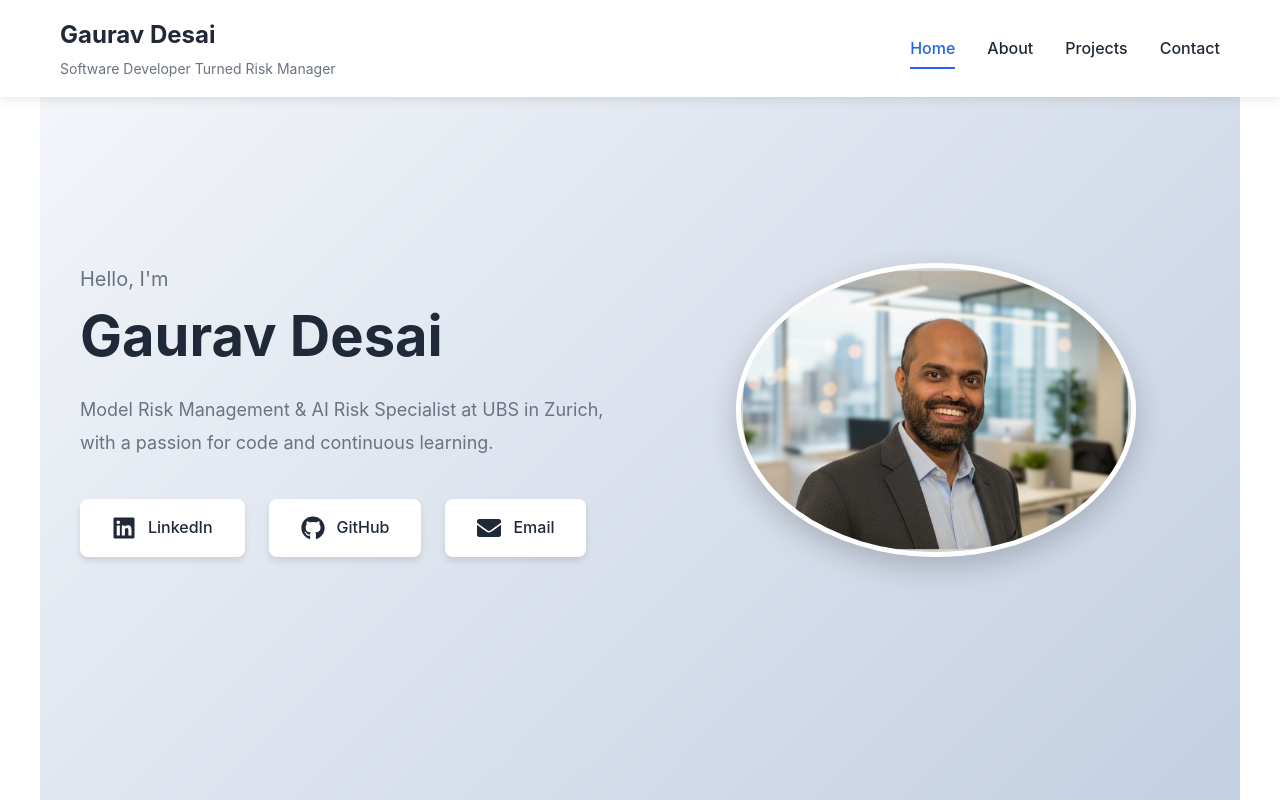
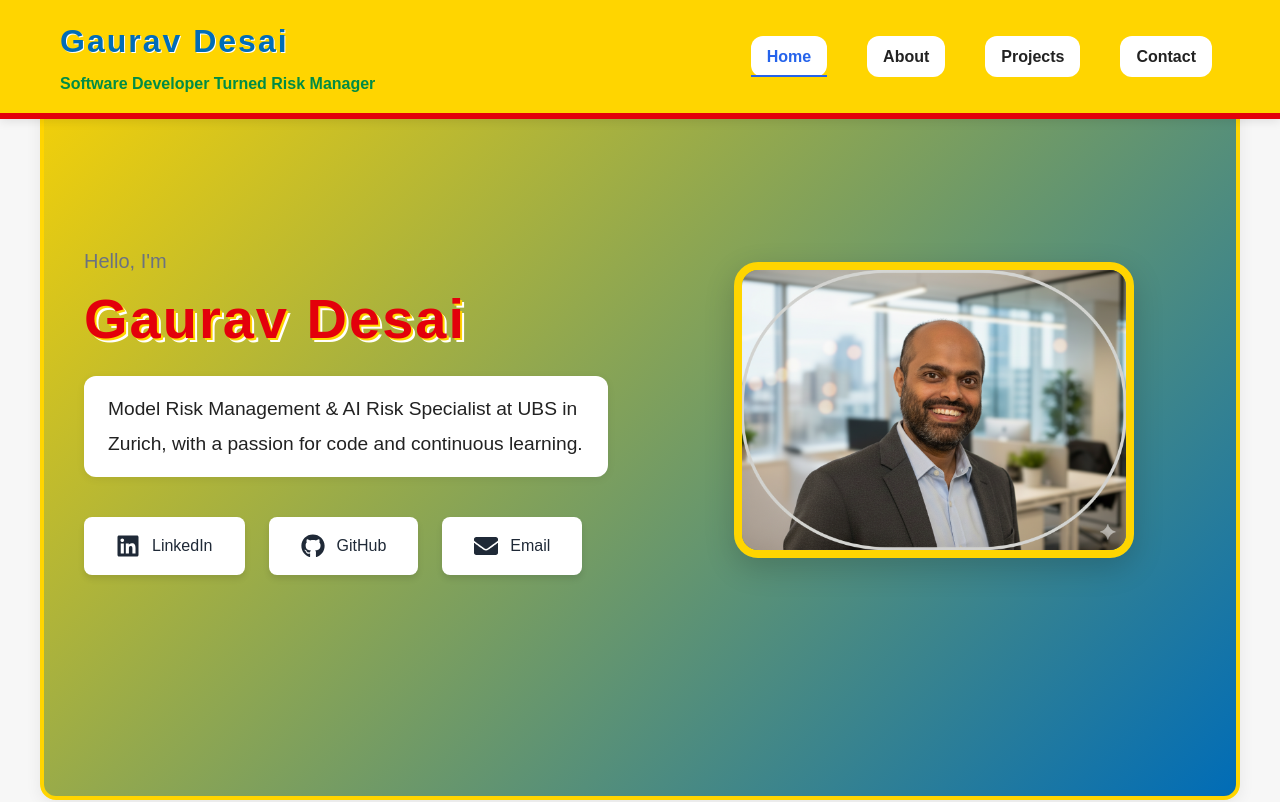
Before and after one commit to gauravkdesai/gauravdesai_website, a React (Vite) app: page / in a window 1280 px wide. Shown: the top 802 px of the page. Built offline with nearby package versions, Linux system fonts and the light colour scheme.

Commit message:
lego style theme

```diff
--- a/index.html
+++ b/index.html
@@ -5,6 +5,9 @@
     <link rel="icon" type="image/svg+xml" href="/favicon.svg" />
     <link rel="apple-touch-icon" sizes="180x180" href="/favicon.svg" />
     <meta name="viewport" content="width=device-width, initial-scale=1.0" />
+    <meta name="keywords" content="AI, Model Risk, Machine Learning, Analytics, Full Stack, Gaurav Desai, Portfolio, Data Science, Software Engineering" />
+    <meta name="robots" content="index, follow" />
+    <meta name="author" content="Gaurav Desai" />
     <meta
       name="description"
       content="Gaurav Desai is an AI and model risk engineer specializing in ML governance, analytics, and full-stack solutions. Explore projects, experience, and ways to collaborate."
--- a/src/App.css
+++ b/src/App.css
@@ -2,6 +2,8 @@
   min-height: 100vh;
   display: flex;
   flex-direction: column;
+  font-family: 'Montserrat', 'Nunito', Arial, sans-serif;
+  background: #f7f7f7;
 }
 
 main {
@@ -14,6 +16,11 @@
   max-width: 1200px;
   margin: 0 auto;
   width: 100%;
+  background: #fff;
+  border-radius: 16px;
+  box-shadow: 0 4px 16px rgba(0,0,0,0.07);
+  border: 4px solid #FFD500; /* Lego yellow border */
+  margin-bottom: 32px;
 }
 
 @media (max-width: 768px) {
@@ -26,3 +33,60 @@
 section[id] {
   scroll-margin-top: 80px;
 }
+
+/* Lego color palette */
+:root {
+  --lego-red: #E3000B;
+  --lego-yellow: #FFD500;
+  --lego-blue: #006CB7;
+  --lego-green: #008C45;
+  --lego-black: #222;
+  --lego-white: #fff;
+}
+
+/* Lego-style buttons */
+.lego-btn {
+  background: var(--lego-red);
+  color: var(--lego-white);
+  border-radius: 24px;
+  border: none;
+  padding: 12px 32px;
+  font-weight: bold;
+  font-size: 1.1rem;
+  box-shadow: 0 2px 8px rgba(0,0,0,0.10);
+  transition: transform 0.1s, box-shadow 0.1s, background 0.2s;
+  cursor: pointer;
+}
+.lego-btn:hover {
+  background: var(--lego-yellow);
+  color: var(--lego-black);
+  transform: scale(1.05);
+  box-shadow: 0 4px 16px rgba(0,0,0,0.15);
+}
+
+/* Lego blocky cards */
+.lego-card {
+  background: var(--lego-blue);
+  color: var(--lego-white);
+  border-radius: 12px;
+  padding: 24px;
+  box-shadow: 0 2px 8px rgba(0,0,0,0.10);
+  margin-bottom: 24px;
+  border: 3px solid var(--lego-red);
+}
+
+/* Section divider (Lego stud style) */
+.lego-divider {
+  display: flex;
+  justify-content: center;
+  align-items: center;
+  margin: 32px 0;
+}
+.lego-stud {
+  width: 24px;
+  height: 24px;
+  background: var(--lego-yellow);
+  border-radius: 50%;
+  box-shadow: 0 2px 4px rgba(0,0,0,0.10);
+  margin: 0 8px;
+}
--- a/src/components/Header.css
+++ b/src/components/Header.css
@@ -3,10 +3,11 @@
   top: 0;
   left: 0;
   right: 0;
-  background-color: var(--white);
-  box-shadow: 0 2px 10px rgba(0, 0, 0, 0.1);
+  background-color: var(--lego-yellow);
+  box-shadow: 0 2px 10px rgba(0, 0, 0, 0.10);
   z-index: 1000;
   padding: 1rem 0;
+  border-bottom: 6px solid var(--lego-red);
 }
 
 .header-container {
@@ -25,16 +26,19 @@
 }
 
 .header-name {
-  font-size: 1.5rem;
-  font-weight: 700;
-  color: var(--text-primary);
+  font-size: 2rem;
+  font-weight: 900;
+  color: var(--lego-blue);
   margin: 0;
+  letter-spacing: 2px;
+  text-shadow: 1px 1px 0 var(--lego-white), 2px 2px 0 var(--lego-yellow);
 }
 
 .header-tagline {
-  font-size: 0.875rem;
-  color: var(--text-secondary);
+  font-size: 1rem;
+  color: var(--lego-green);
   margin: 0;
+  font-weight: 600;
 }
 
 .header-nav {
@@ -44,11 +48,19 @@
 }
 
 .header-nav a {
-  color: var(--text-primary);
-  font-weight: 500;
-  transition: color 0.3s ease;
+  color: var(--lego-black);
+  font-weight: 700;
+  transition: color 0.2s, background 0.2s;
   position: relative;
-  padding: 0.5rem 0;
+  padding: 0.5rem 1rem;
+  border-radius: 12px;
+  background: var(--lego-white);
+  margin-right: 8px;
+}
+
+.header-nav a:hover {
+  background: var(--lego-red);
+  color: var(--lego-white);
 }
 
 .header-nav a:hover {
--- a/src/components/Hero.css
+++ b/src/components/Hero.css
@@ -3,7 +3,7 @@
   display: flex;
   align-items: center;
   padding-top: 100px;
-  background: linear-gradient(135deg, #f5f7fa 0%, #c3cfe2 100%);
+  background: linear-gradient(135deg, var(--lego-yellow) 0%, var(--lego-blue) 100%);
 }
 
 .hero-container {
@@ -33,18 +33,24 @@
 
 .hero-name {
   font-size: 3.5rem;
-  font-weight: 700;
-  color: var(--text-primary);
+  font-weight: 900;
+  color: var(--lego-red);
   margin-bottom: 1.5rem;
   line-height: 1.2;
+  letter-spacing: 2px;
+  text-shadow: 2px 2px 0 var(--lego-yellow), 4px 4px 0 var(--lego-white);
 }
 
 .hero-bio {
-  font-size: 1.125rem;
-  color: var(--text-secondary);
+  font-size: 1.2rem;
+  color: var(--lego-black);
   margin-bottom: 2.5rem;
   line-height: 1.8;
   max-width: 600px;
+  background: var(--lego-white);
+  border-radius: 12px;
+  padding: 16px 24px;
+  box-shadow: 0 2px 8px rgba(0,0,0,0.07);
 }
 
 .hero-social {
@@ -144,9 +150,9 @@
   width: 100%;
   max-width: 400px;
   height: auto;
-  border-radius: 50%;
-  box-shadow: 0 10px 30px rgba(0, 0, 0, 0.2);
-  border: 5px solid var(--white);
+  border-radius: 24px;
+  box-shadow: 0 10px 30px rgba(0, 0, 0, 0.18);
+  border: 8px solid var(--lego-yellow);
 }
 
 @keyframes fadeIn {
```
